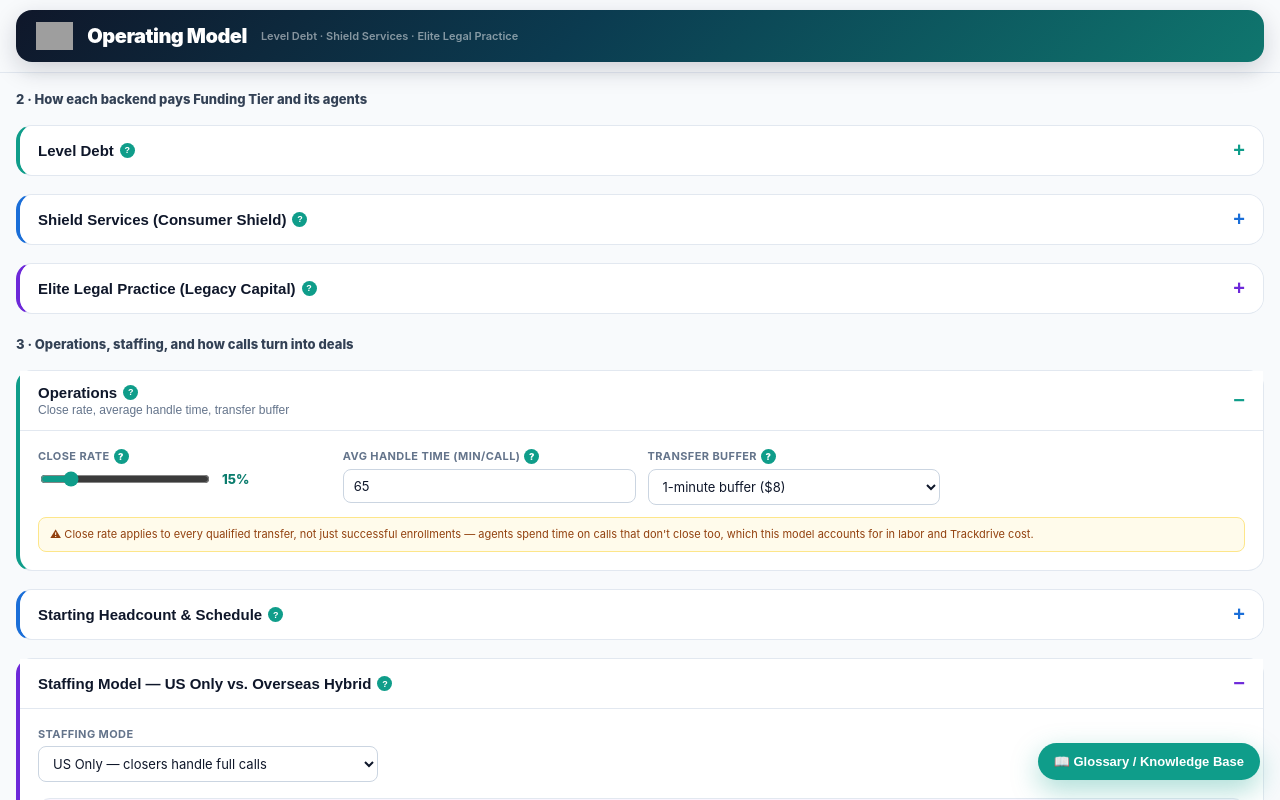
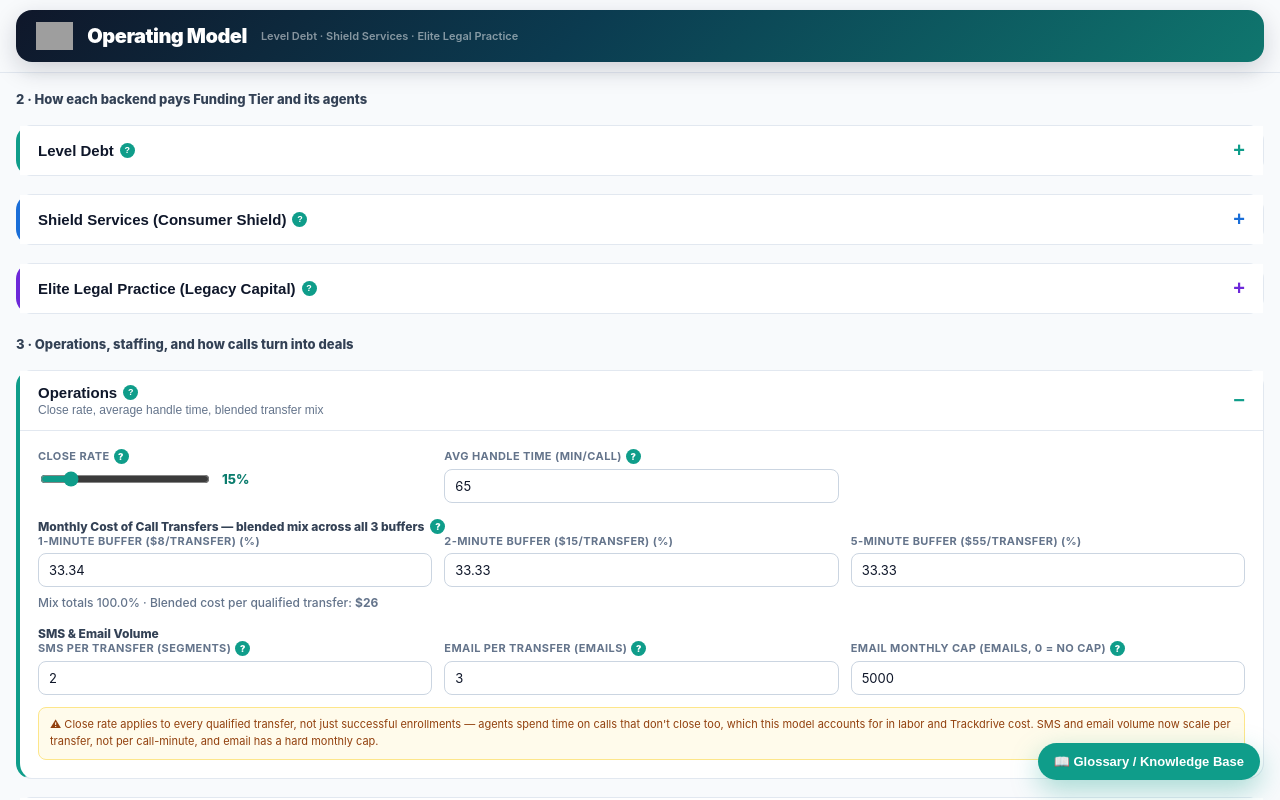
Before and after one commit to KrestMarketing-apps/Funding-Tier-Profit-Engine, a Next.js app: page /operating-model in a window 1280 px wide. Both pictures are taken after a click on the button 641 px from the left and 1912 px from the top of the page. Shown: the part 1512-2312 px from the top of the page. Built offline with nearby package versions, Linux system fonts and the light colour scheme; grey boxes are pictures that could not be loaded.

Commit message:
Refactor FundingTierOperatingModel for clarity and accuracy
Updated styling and tooltip descriptions in FundingTierOperatingModel component. Adjusted calculations for SMS and email volumes to be based on qualified transfers instead of call minutes.

```diff
--- a/components/FundingTierOperatingModel.tsx
+++ b/components/FundingTierOperatingModel.tsx
@@ -81,7 +81,7 @@
 }) {
   const [open, setOpen] = useState(defaultOpen);
   return (
-    <div style={{ border: "1px solid #e2e8f0", borderRadius: 16, overflow: open ? "visible" : "hidden", background: "#fff", borderLeft: `4px solid ${accent}` }}>
+    <div style={{ border: "1px solid #e2e8f0", borderRadius: 16, background: "#fff", borderLeft: `4px solid ${accent}` }}>
       <button onClick={() => setOpen(o => !o)} style={{
         width: "100%", textAlign: "left", background: "#fff", border: "none",
         padding: "13px 18px", cursor: "pointer", display: "flex", justifyContent: "space-between", alignItems: "center",
@@ -154,7 +154,7 @@
   ["Deal Volume Ramp", "Deal count scales linearly from ~1/month up to the full-volume target over the Ramp Period. Every downstream number — revenue, cost, staffing — is driven off this curve."],
   ["Close Rate & Qualified Transfers", "A 'qualified transfer' is a call that clears the pre-screening buffer a lead vendor guarantees. Close Rate is the % of those that actually convert into a signed deal. To hit N signed deals, the model buys N ÷ Close Rate qualified transfers — and pays the transfer cost, and burns agent time, on all of them, not just the ones that close."],
   ["Average Handle Time (AHT)", "How long a full enrollment call runs, whether or not it closes. Debt-relief enrollment calls run materially longer than a typical sales call (45-90 min) because of the financial disclosure and documentation involved — this drives both labor cost and Trackdrive/usage cost per call."],
-  ["Backend Revenue Recognition", "Each backend pays Funding Tier on a different real schedule, not at the moment a deal is signed: Level Debt pays a lump sum after 2 client deposits clear; Consumer Shield pays monthly with a front-loaded then discounted split; Legacy passes through the first 2 payments then keeps a set % after. The model times revenue to match each contract, not to deal-signing date."],
+  ["Backend Revenue Recognition", "Each backend pays Funding Tier on a different real schedule, not at the moment a deal is signed: Level Debt pays on an advance-fee model, month 2 — and agent commission is passed through on that same month 2 timing; Consumer Shield pays monthly with a front-loaded then discounted split; Legacy passes through the first 2 payments then keeps a set % after. The model times revenue to match each contract, not to deal-signing date."],
   ["Level Debt — Graduated Commission", "Agent commission on Level Debt deals isn't flat — it scales up (0.75% to 2.5%) with how much total Level Debt volume the company enrolls in that same month. More company-wide volume unlocks a better rate for everyone that month."],
   ["Consumer Shield — Front vs. Backend Capture", "Consumer Shield's revenue share to Funding Tier is higher for the first few months of a program (the 'front' rate) and drops to a lower ongoing rate after (the 'backend' rate). This mirrors the real contract's incentive to capture more value early, when program dropout risk is highest."],
   ["Legacy — Sliding Fee Rate", "Legacy's total program fee (35%-49% of enrolled debt) is negotiable per deal. Raising it mostly extends the program's length rather than raising the client's monthly payment much, since the term auto-solves to stay near the minimum monthly payment floor."],
@@ -315,8 +315,9 @@
   const a = assumptions;
   const isHybrid = a.headcount.staffingMode === "hybrid";
 
-  const totalSms = row.monthCallMinutes * a.operations.smsPerCallMultiplier;
-  const totalEmails = row.monthCallMinutes * a.operations.emailPerCallMultiplier;
+  const totalSms = row.qualifiedTransfers * a.operations.smsPerTransfer;
+  const rawTotalEmails = row.qualifiedTransfers * a.operations.emailPerTransfer;
+  const totalEmails = a.operations.emailMonthlyCap != null ? Math.min(rawTotalEmails, a.operations.emailMonthlyCap) : rawTotalEmails;
   const inboundForwardCost = round2(row.monthCallMinutes * a.costs.usageRates.inboundForwardPerMin);
   const smsCost = round2(totalSms * a.costs.usageRates.smsPerSegment);
   const emailCost = round2((totalEmails / 1000) * a.costs.usageRates.emailPer1000);
@@ -374,7 +375,7 @@
             <div style={{ fontWeight: 700, color: "#334155", fontVariantNumeric: "tabular-nums" }}>{money.format(cb.labor)}</div>
           </div>
           <div style={{ marginTop: 6, paddingLeft: 14, display: "grid", gap: 3 }}>
-            <LedgerSubline label={`US Closers (${row.concurrentSeats} seat${row.concurrentSeats === 1 ? "" : "s"} × ${a.headcount.scheduledHoursPerWeek} hrs/wk × ${money.format(a.costs.laborRatePerHour)}/hr)`} amount={cb.usLabor} />
+            <LedgerSubline label={`US Closers (${row.concurrentSeats} seat${row.concurrentSeats === 1 ? "" : "s"} × ${a.headcount.scheduledHoursPerWeek} hrs/wk × ${money.format(a.costs.laborRatePerHour)}/hr${a.headcount.scheduledHoursPerWeek > a.headcount.overtimeThresholdHoursPerWeek ? `, incl. ${a.headcount.overtimeMultiplier}× OT beyond ${a.headcount.overtimeThresholdHoursPerWeek}hrs` : ""})`} amount={cb.usLabor} />
             {isHybrid && (
               <LedgerSubline label={`Overseas Qualifiers (${row.overseasSeats} seat${row.overseasSeats === 1 ? "" : "s"} × ${a.headcount.overseasScheduledHoursPerWeek} hrs/wk × ${money.format(a.headcount.overseasRatePerHour)}/hr)`} amount={cb.overseasLabor} />
             )}
@@ -650,7 +651,7 @@
             <LockedField label="Revenue Share" value={`${(a.levelDebt.revenueSharePct * 100).toFixed(1)}%`}
               note="8% of enrolled debt, per the Level Debt affiliate agreement." />
             <LockedField label="Revenue Recognized" value={`Month ${a.levelDebt.revenueRecognizedMonth}`}
-              note="Timed to when Level Debt actually pays Funding Tier — after 2 client deposits clear." />
+              note="Timed to when Level Debt actually pays Funding Tier — advance-fee model, paid month 2." />
             <LockedField label="Agent Payout" value={`Month ${a.levelDebt.agentPayoutMonth}`}
               note="Set by real payout timing, not a company policy choice." />
           </div>
@@ -737,27 +738,59 @@
 
         <Accordion title="Operations" accent={FT_GREEN}
           tooltip="How raw call transfers convert into signed deals, and how long that takes per call — the link between marketing spend and agent workload."
-          subtitle="Close rate, average handle time, transfer buffer">
-          <div style={grid4}>
+          subtitle="Close rate, average handle time, blended transfer mix">
+          <div style={grid3}>
             <PctField label="Close Rate" valuePct={a.operations.closeRate * 100} max={100}
               onChangePct={v => update("operations", { closeRate: v / 100 })}
               tooltip="% of qualified transfers (calls that clear the buffer) that actually convert into a signed, enrolled deal. Determines how many transfers you need to buy to hit your deal targets." />
             <NumField label="Avg Handle Time" value={a.operations.avgCallMinutesPerDeal} suffix="min/call"
               onChange={v => update("operations", { avgCallMinutesPerDeal: v })}
               tooltip="Average length of a full enrollment call, whether or not it results in a signed deal. Debt-relief enrollment calls typically run 45-90 minutes." />
-            <div>
-              <label style={labelStyle}>Transfer Buffer<InlineTip text="The pre-qualification window a lead vendor guarantees before transferring a call — longer buffers cost more per transfer but should yield better-qualified calls." /></label>
-              <select value={a.operations.transferBuffer} onChange={e => update("operations", { transferBuffer: e.target.value as any })} style={inputStyle}>
-                <option value="buffer1min">1-minute buffer ({money.format(a.costs.transferCost.buffer1min)})</option>
-                <option value="buffer2min">2-minute buffer ({money.format(a.costs.transferCost.buffer2min)})</option>
-                <option value="buffer5min">5-minute buffer ({money.format(a.costs.transferCost.buffer5min)})</option>
-              </select>
-            </div>
             <div />
           </div>
+
+          <div style={{ marginTop: 16, fontSize: 12, fontWeight: 800, color: "#334155", display: "flex", alignItems: "center", gap: 6 }}>
+            Monthly Cost of Call Transfers — blended mix across all 3 buffers
+            <InlineTip text="Rather than picking one buffer length, real call volume is split across all three transfer tiers. Set the % mix below — it should add to 100%. Only qualified (buffer-cleared) transfers are billed; unqualified attempts never reach this stage." width={300} />
+          </div>
+          <div style={grid3}>
+            <NumField label={`1-Minute Buffer (${money.format(a.costs.transferCost.buffer1min)}/transfer)`} value={a.operations.transferMix.buffer1min} suffix="%" step={1}
+              onChange={v => update("operations", { transferMix: { ...a.operations.transferMix, buffer1min: v } })} />
+            <NumField label={`2-Minute Buffer (${money.format(a.costs.transferCost.buffer2min)}/transfer)`} value={a.operations.transferMix.buffer2min} suffix="%" step={1}
+              onChange={v => update("operations", { transferMix: { ...a.operations.transferMix, buffer2min: v } })} />
+            <NumField label={`5-Minute Buffer (${money.format(a.costs.transferCost.buffer5min)}/transfer)`} value={a.operations.transferMix.buffer5min} suffix="%" step={1}
+              onChange={v => update("operations", { transferMix: { ...a.operations.transferMix, buffer5min: v } })} />
+          </div>
+          {(() => {
+            const mix = a.operations.transferMix;
+            const sum = mix.buffer1min + mix.buffer2min + mix.buffer5min;
+            const blended = (mix.buffer1min / 100) * a.costs.transferCost.buffer1min
+              + (mix.buffer2min / 100) * a.costs.transferCost.buffer2min
+              + (mix.buffer5min / 100) * a.costs.transferCost.buffer5min;
+            return (
+              <div style={{ fontSize: 12, marginTop: 8, color: Math.abs(sum - 100) > 0.5 ? FT_RED : "#64748b", fontWeight: Math.abs(sum - 100) > 0.5 ? 800 : 500 }}>
+                Mix totals {sum.toFixed(1)}% {Math.abs(sum - 100) > 0.5 && "— should sum to 100%"} · Blended cost per qualified transfer: <strong>{money.format(blended)}</strong>
+              </div>
+            );
+          })()}
+
+          <div style={{ marginTop: 16, fontSize: 12, fontWeight: 800, color: "#334155" }}>SMS &amp; Email Volume</div>
+          <div style={grid3}>
+            <NumField label="SMS per Transfer" value={a.operations.smsPerTransfer} suffix="segments"
+              onChange={v => update("operations", { smsPerTransfer: v })}
+              tooltip="Number of SMS segments sent per qualified transfer (not per call minute) — this drives the SMS line in Krest Marketing App Usage Rates." />
+            <NumField label="Email per Transfer" value={a.operations.emailPerTransfer} suffix="emails"
+              onChange={v => update("operations", { emailPerTransfer: v })}
+              tooltip="Number of emails sent per qualified transfer (not per call minute)." />
+            <NumField label="Email Monthly Cap" value={a.operations.emailMonthlyCap ?? 0} suffix="emails, 0 = no cap"
+              onChange={v => update("operations", { emailMonthlyCap: v > 0 ? v : null })}
+              tooltip="Hard ceiling on total emails sent per month, regardless of call volume — set to a realistic operating limit." />
+          </div>
+
           <div style={{ fontSize: 11, color: "#92400e", background: "#fffbeb", border: "1px solid #fde68a", borderRadius: 8, padding: "8px 11px", marginTop: 12, lineHeight: 1.6 }}>
             ⚠ Close rate applies to every qualified transfer, not just successful enrollments — agents spend time on
-            calls that don't close too, which this model accounts for in labor and Trackdrive cost.
+            calls that don't close too, which this model accounts for in labor and Trackdrive cost. SMS and email
+            volume now scale per transfer, not per call-minute, and email has a hard monthly cap.
           </div>
         </Accordion>
 
@@ -777,7 +810,17 @@
           <div style={{ marginTop: 10 }}>
             <NumField label="Scheduled Hours / Week" value={a.headcount.scheduledHoursPerWeek} suffix="hrs"
               onChange={v => update("headcount", { scheduledHoursPerWeek: v })}
-              tooltip="Hours per week the US closer team is scheduled to be available, per seat." />
+              tooltip="Hours per week the US closer team is scheduled to be available, per seat. For a 6am-7pm PST operating window, that's 13 hrs/day — multiply by however many days/week you actually run." />
+          </div>
+          <div style={{ marginTop: 14, fontSize: 12, fontWeight: 800, color: "#334155" }}>Overtime — US Closers Only</div>
+          <div style={grid3}>
+            <NumField label="Overtime Threshold" value={a.headcount.overtimeThresholdHoursPerWeek} suffix="hrs/wk"
+              onChange={v => update("headcount", { overtimeThresholdHoursPerWeek: v })}
+              tooltip="Hours per week a US closer can work before overtime pay kicks in — standard is 40. Hours scheduled beyond this are paid at the overtime multiplier. Does not apply to overseas reps." />
+            <NumField label="Overtime Multiplier" value={a.headcount.overtimeMultiplier} suffix="×" step={0.1}
+              onChange={v => update("headcount", { overtimeMultiplier: v })}
+              tooltip="Pay multiplier applied to US closer hours beyond the overtime threshold — 1.5× is standard." />
+            <div />
           </div>
         </Accordion>
 
```
